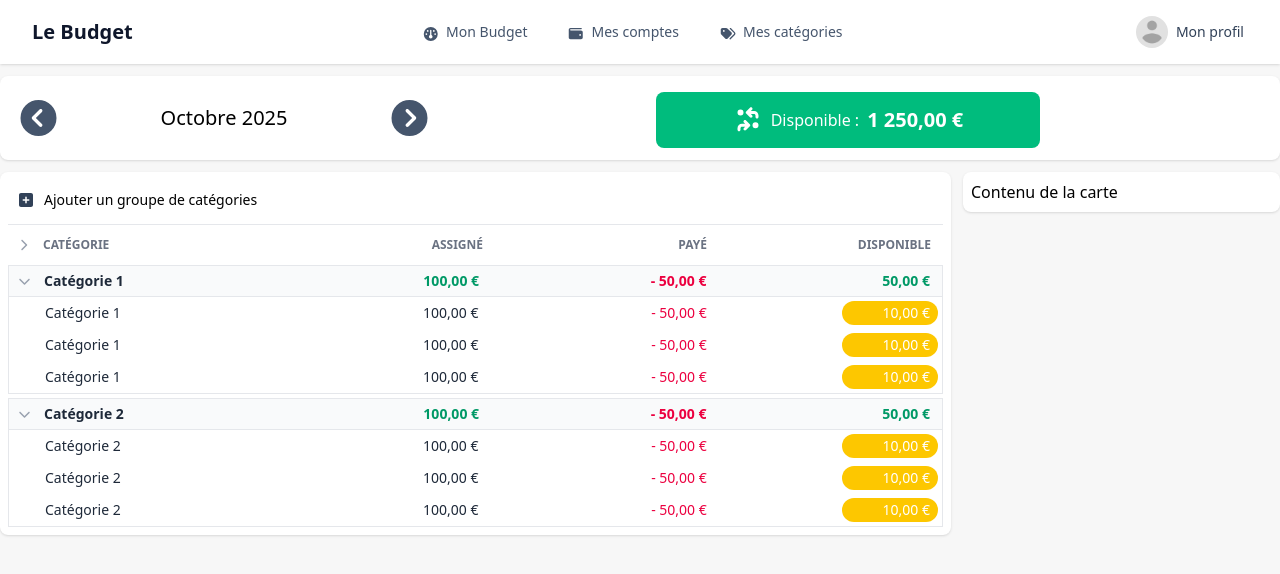
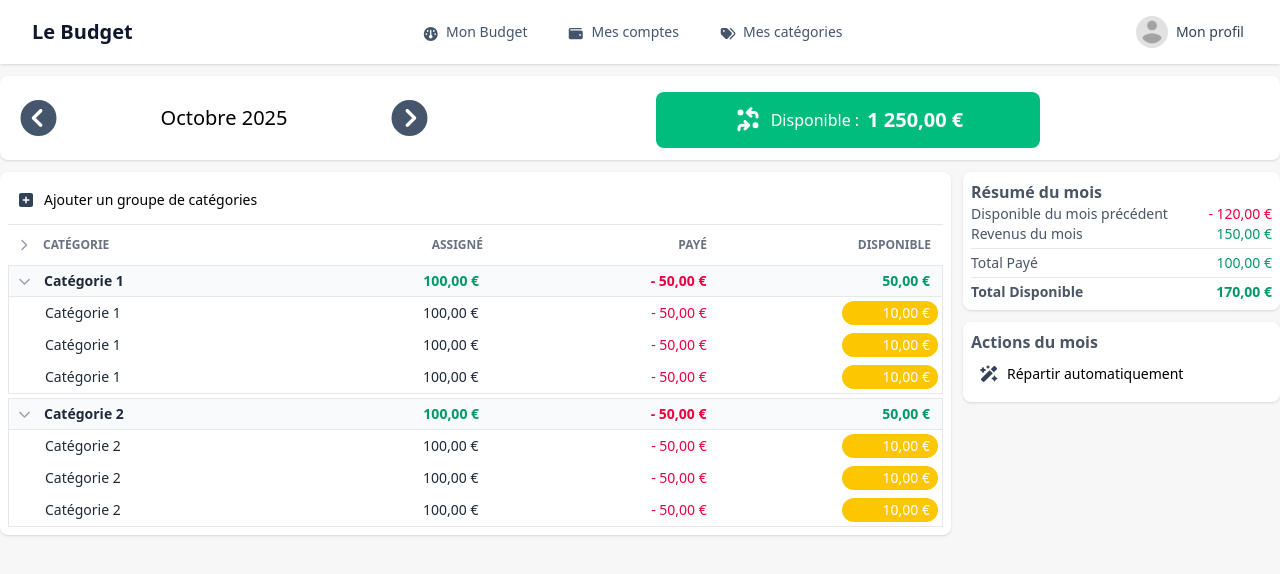
Before and after one commit to valcriss/le-budget, an Angular app in the folder frontend/: page /budget in a window 1280 px wide. Shown: the top 574 px of the page. Built offline with nearby package versions, Linux system fonts and the light colour scheme.

Commit message:
feat: add budget month summary and actions components with input properties and layout

```diff
--- /dev/null
+++ b/frontend/src/app/components/budget/budget-month-actions/budget-month-actions.html
@@ -0,0 +1,11 @@
+<div>
+    <div class="flex flex-col">
+        <div class="text-base font-semibold text-gray-600">Actions du mois</div>
+
+      <button class="cursor-pointer flex items-center gap-2 p-2 px-2 rounded-md hover:bg-gray-100 focus:outline-none focus:ring-2 focus:ring-[#58a9ff] max-w-xs text-left">
+        <fa-icon [icon]="icAction" class="text-base text-slate-700"></fa-icon>
+        <span class="text-sm font-medium">Répartir automatiquement</span>
+      </button>
+
+    </div>
+</div>
--- /dev/null
+++ b/frontend/src/app/components/budget/budget-month-actions/budget-month-actions.ts
@@ -0,0 +1,17 @@
+import { Component } from '@angular/core';
+import { FontAwesomeModule, FaIconLibrary } from '@fortawesome/angular-fontawesome';
+import { faWandMagicSparkles } from '@fortawesome/free-solid-svg-icons';
+
+@Component({
+  selector: 'app-budget-month-actions',
+  imports: [FontAwesomeModule],
+  templateUrl: './budget-month-actions.html',
+  styleUrl: './budget-month-actions.css'
+})
+export class BudgetMonthActions {
+protected readonly icAction = faWandMagicSparkles;
+
+  constructor(library: FaIconLibrary) {
+    library.addIcons(faWandMagicSparkles);
+  }
+}
--- /dev/null
+++ b/frontend/src/app/components/budget/budget-month-summary/budget-month-summary.html
@@ -0,0 +1,24 @@
+<div>
+    <div class="flex flex-col">
+        <div class="text-base font-semibold text-gray-600">Résumé du mois</div>
+
+        <div class="flex flex-row justify-between text-sm text-gray-600">
+            <div>Disponible du mois précédent</div>
+            <div [class]="getAmountClass(availableFromPreviousMonth)">{{ formatCurrencyWithSign(availableFromPreviousMonth) }}</div>
+        </div>
+        <div class="flex flex-row justify-between text-sm text-gray-600">
+            <div>Revenus du mois</div>
+            <div [class]="getAmountClass(incomesOfTheCurrentMonth)">{{ formatCurrencyWithSign(incomesOfTheCurrentMonth) }}</div>
+        </div>
+
+        <div class="flex flex-row justify-between text-sm text-gray-600 pt-1 mt-1 border-t border-gray-200">
+            <div>Total Payé</div>
+            <div [class]="getAmountClass(totalPaid)">{{ formatCurrencyWithSign(totalPaid) }}</div>
+        </div>
+
+        <div class="flex flex-row justify-between font-bold text-sm text-gray-600 pt-1 mt-1 border-t border-gray-200">
+            <div>Total Disponible</div>
+            <div [class]="getAmountClass(totalAvailable)">{{ formatCurrencyWithSign(totalAvailable) }}</div>
+        </div>
+    </div>
+</div>
--- /dev/null
+++ b/frontend/src/app/components/budget/budget-month-summary/budget-month-summary.ts
@@ -0,0 +1,25 @@
+import { Component, Input } from '@angular/core';
+import { formatCurrencyWithSign, getAmountClass } from '../../../shared/formatters';
+
+@Component({
+  selector: 'app-budget-month-summary',
+  imports: [],
+  templateUrl: './budget-month-summary.html',
+  styleUrl: './budget-month-summary.css'
+})
+export class BudgetMonthSummary {
+
+  @Input() availableFromPreviousMonth: number = 0
+  @Input() incomesOfTheCurrentMonth: number = 0
+  @Input() totalAssigned: number = 0
+  @Input() totalPaid: number = 0
+  @Input() totalAvailable: number = 0
+
+  formatCurrencyWithSign(value?: string | number) {
+    return formatCurrencyWithSign(value, false);
+  }
+
+  getAmountClass(value?: string | number) {
+    return getAmountClass(value);
+  }
+}
--- a/frontend/src/app/pages/budget-page/budget-page.html
+++ b/frontend/src/app/pages/budget-page/budget-page.html
@@ -10,8 +10,16 @@
     </div>
     <div class="hidden md:block md:basis-3/12">
       <app-ui-card>
-        <p>Contenu de la carte</p>
+        <app-budget-month-summary [availableFromPreviousMonth]="-120"
+                                  [incomesOfTheCurrentMonth]="150"
+                                  [totalPaid]="100"
+                                  [totalAvailable]="170"></app-budget-month-summary>
       </app-ui-card>
+
+      <app-ui-card>
+        <app-budget-month-actions></app-budget-month-actions>
+      </app-ui-card>
+
     </div>
   </div>
 </div>
--- a/frontend/src/app/pages/budget-page/budget-page.ts
+++ b/frontend/src/app/pages/budget-page/budget-page.ts
@@ -4,10 +4,12 @@ import { BudgetHeader } from '../../components/budget/budget-header/budget-heade
 import { UiCard } from '../../components/ui/ui-card/ui-card';
 import { BudgetMenu } from '../../components/budget/budget-menu/budget-menu';
 import { BudgetCategories } from '../../components/budget/budget-categories/budget-categories';
+import { BudgetMonthSummary } from '../../components/budget/budget-month-summary/budget-month-summary';
+import { BudgetMonthActions } from '../../components/budget/budget-month-actions/budget-month-actions';
 
 @Component({
   selector: 'app-budget-page',
-  imports: [Header, BudgetHeader, UiCard, BudgetMenu, BudgetCategories],
+  imports: [Header, BudgetHeader, UiCard, BudgetMenu, BudgetCategories, BudgetMonthSummary, BudgetMonthActions],
   templateUrl: './budget-page.html',
   styleUrl: './budget-page.css',
 })
```
Also changed, not shown: frontend/src/app/components/budget/budget-month-actions/budget-month-actions.css (added), frontend/src/app/components/budget/budget-month-summary/budget-month-summary.css (added), 2 other files (tests, documents, lock files or other folders).
